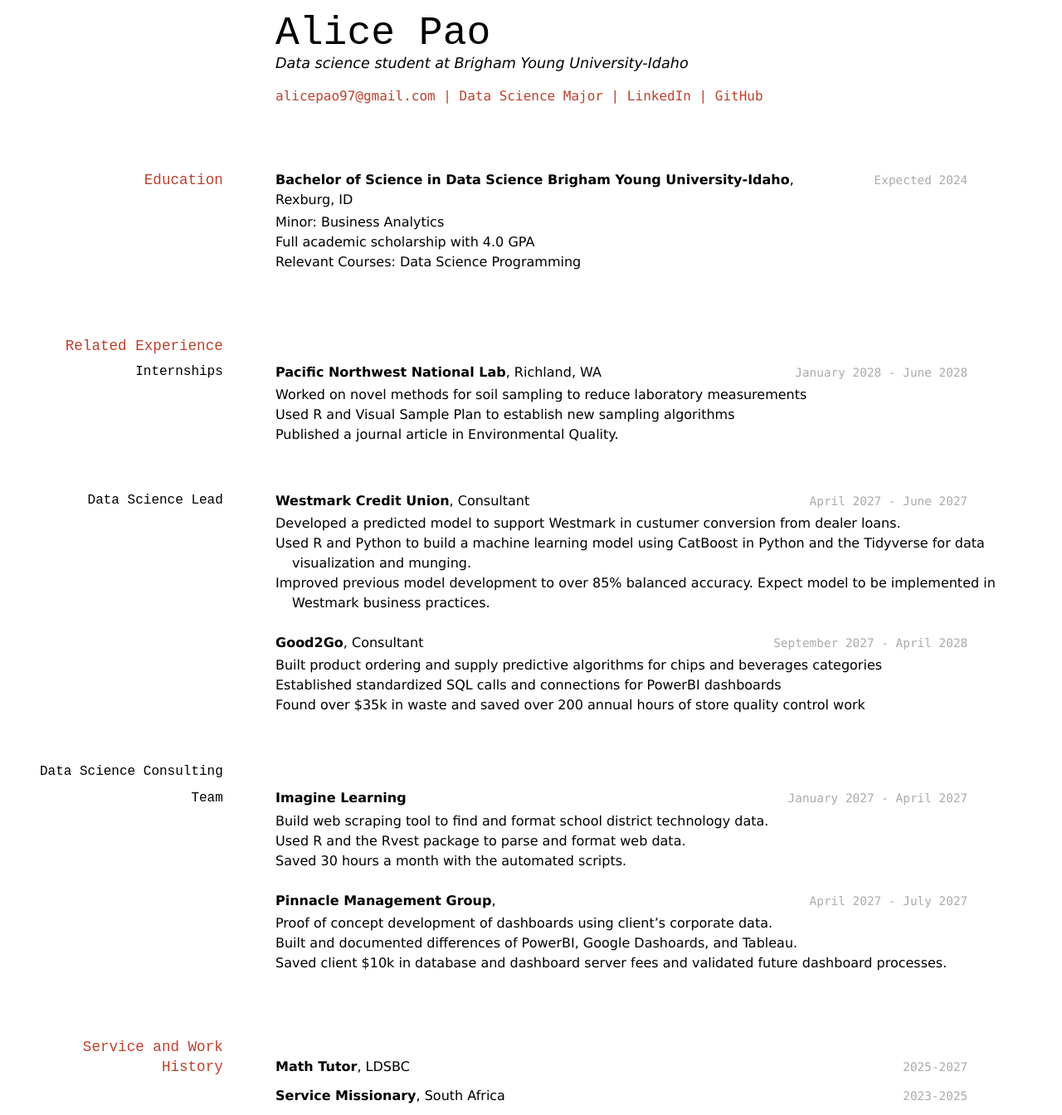
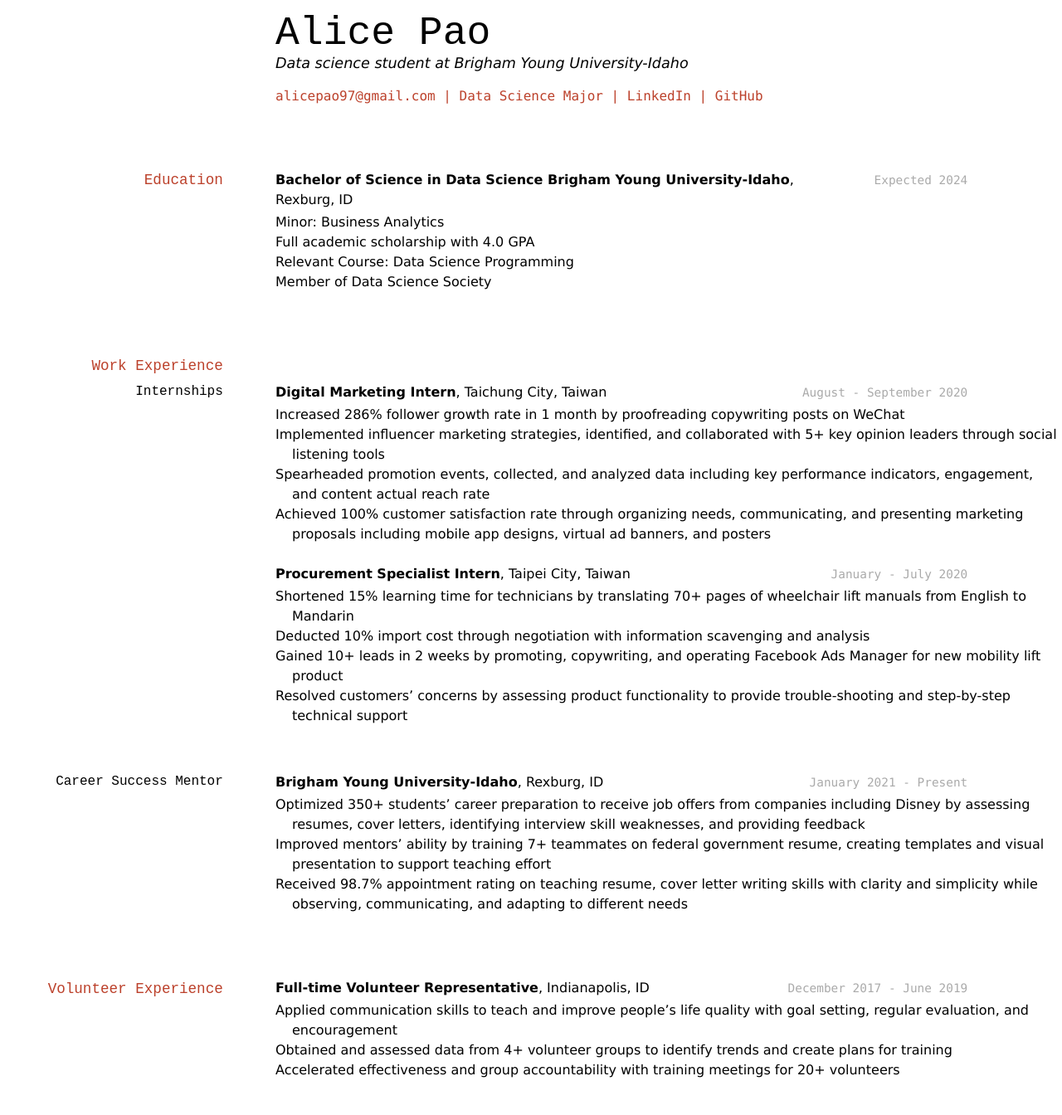
Before and after one commit to byuids-resumes/alicepao-resume, a Jekyll site: the page built from docs/index.md, in a window 1280 px wide. Shown: the whole page at 83% size. Built offline with Jekyll 4.4.1, drawn with Linux system fonts in a browser that asks for light colours.

Commit message:
add personal work/volunteer experience bullet points

```diff
--- a/docs/index.md
+++ b/docs/index.md
@@ -22,63 +22,52 @@ Brigham Young University-Idaho__, Rexburg, ID
 
 - Minor: Business Analytics
 - Full academic scholarship with 4.0 GPA
-- Relevant Courses: Data Science Programming
+- Relevant Course: Data Science Programming
+- Member of Data Science Society
 
 
 
 
-## Related Experience
+## Work Experience
 
 ### Internships
 
-`January 2028 - June 2028`
-__Pacific Northwest National Lab__, Richland, WA
+`August - September 2020`
+__Digital Marketing Intern__, Taichung City, Taiwan
 
-- Worked on novel methods for soil sampling to reduce laboratory measurements
-- Used R and Visual Sample Plan to establish new sampling algorithms
-- Published a journal article in Environmental Quality.
+- Increased 286% follower growth rate in 1 month by proofreading copywriting posts on WeChat
+- Implemented influencer marketing strategies, identified, and collaborated with 5+ key opinion leaders through social listening tools
+- Spearheaded promotion events, collected, and analyzed data including key performance indicators, engagement, and content actual reach rate
+- Achieved 100% customer satisfaction rate through organizing needs, communicating, and presenting marketing proposals including mobile app designs, virtual ad banners, and posters
 
-### Data Science Lead
+`January - July 2020`
+__Procurement Specialist Intern__, Taipei City, Taiwan
 
-`April 2027 - June 2027`
-__Westmark Credit Union__, Consultant
-
-- Developed a predicted model to support Westmark in custumer conversion from dealer loans.
-- Used R and Python to build a machine learning model using CatBoost in Python and the Tidyverse for data visualization and munging.
-- Improved previous model development to over 85% balanced accuracy. Expect model to be implemented in Westmark business practices.
-
-`September 2027 - April 2028`
-__Good2Go__, Consultant
-
-- Built product ordering and supply predictive algorithms for chips and beverages categories
-- Established standardized SQL calls and connections for PowerBI dashboards
-- Found over $35k in waste and saved over 200 annual hours of store quality control work
-
-### Data Science Consulting Team
-
-`January 2027 - April 2027`
-__Imagine Learning__
-
-- Build web scraping tool to find and format school district technology data.
-- Used R and the Rvest package to parse and format web data.
-- Saved 30 hours a month with the automated scripts.
-
-`April 2027 - July 2027`
-__Pinnacle Management Group__,
-
-- Proof of concept development of dashboards using client's corporate data.
-- Built and documented differences of PowerBI, Google Dashoards, and Tableau.
-- Saved client $10k in database and dashboard server fees and validated future dashboard processes.
+- Shortened 15% learning time for technicians by translating 70+ pages of wheelchair lift manuals from English to Mandarin
+- Deducted 10% import cost through negotiation with information scavenging and analysis
+- Gained 10+ leads in 2 weeks by promoting, copywriting, and operating Facebook Ads Manager for new mobility lift product
+- Resolved customers’ concerns by assessing product functionality to provide trouble-shooting and step-by-step technical support
 
 
-## Service and Work History
+### Career Success Mentor
 
-`2025-2027`
-__Math Tutor__, LDSBC
+`January 2021 - Present`
+__Brigham Young University-Idaho__, Rexburg, ID
+
+- Optimized 350+ students’ career preparation to receive job offers from companies including Disney by assessing resumes, cover letters, identifying interview skill weaknesses, and providing feedback
+- Improved mentors’ ability by training 7+ teammates on federal government resume, creating templates and visual presentation to support teaching effort
+- Received 98.7% appointment rating on teaching resume, cover letter writing skills with clarity and simplicity while observing, communicating, and adapting to different needs
 
 
-`2023-2025`
-__Service Missionary__, South Africa
+
+## Volunteer Experience
+
+`December 2017 - June 2019`
+__Full-time Volunteer Representative__, Indianapolis, ID
+- Applied communication skills to teach and improve people’s life quality with goal setting, regular evaluation, and encouragement
+- Obtained and assessed data from 4+ volunteer groups to identify trends and create plans for training
+- Accelerated effectiveness and group accountability with training meetings for 20+ volunteers
+
 
 
 
```
